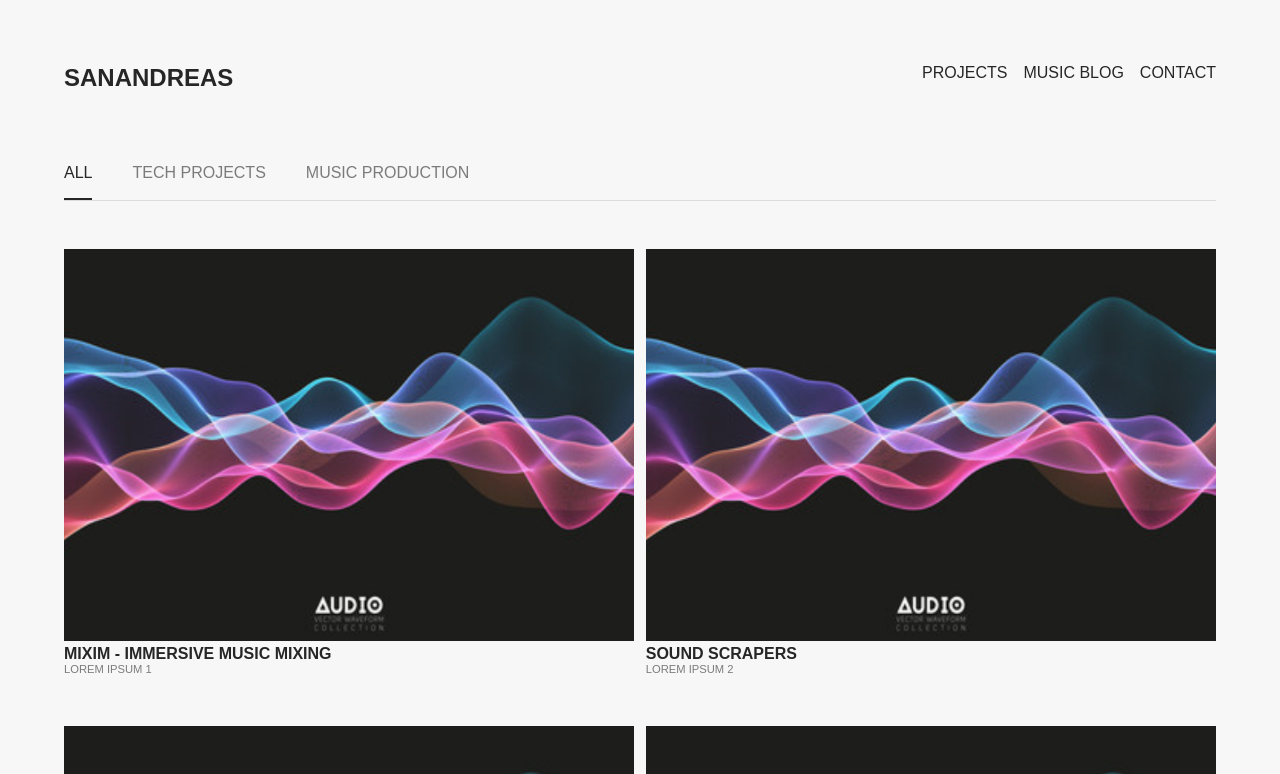
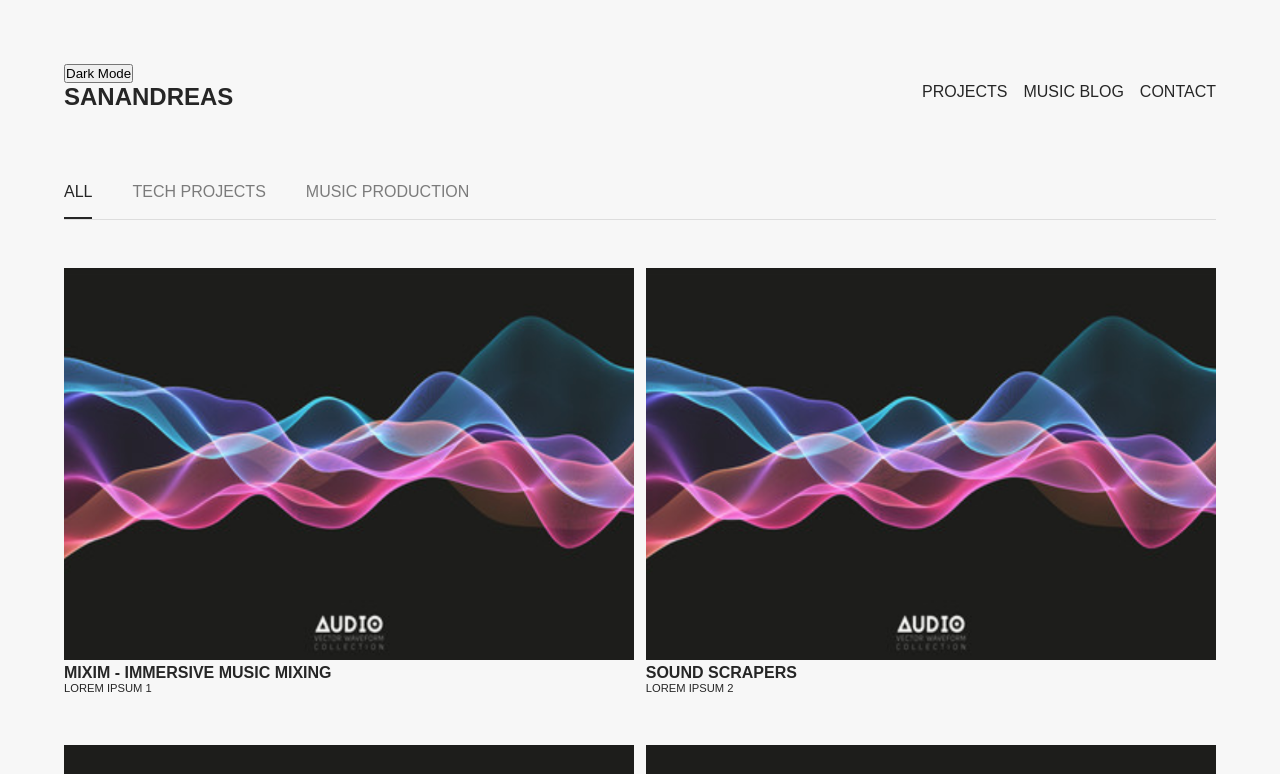
Before and after one commit to EmmAnders/sanandreas-audio-engineer, a React (Create React App) app: page /projects in a window 1280 px wide. Shown: the top 774 px of the page. Built offline with nearby package versions, Linux system fonts and the light colour scheme; a web font is replaced by a local one.

Commit message:
darkmode works

```diff
--- a/src/App.js
+++ b/src/App.js
@@ -1,6 +1,8 @@
 import { BrowserRouter, Route } from "react-router-dom";
+import { useState, useEffect } from "react";
 
 import "./App.scss";
+import "./scss/components/ThemeToggle.scss";
 
 import Navbar from "./components/navigation/Navbar";
 
@@ -9,9 +11,12 @@ import MusicBlog from "./pages/MusicBlog";
 import Projects from "./pages/Projects";
 import ProjectDetails from "./pages/ProjectDetails";
 
+import ThemeToggle from "./components/ThemeToggle";
+
 function App() {
   return (
     <div className="App">
+      <ThemeToggle />
       <BrowserRouter>
         <Navbar />
         <Route exact path="/" component={Home} />
--- a/src/App.scss
+++ b/src/App.scss
@@ -4,7 +4,6 @@
 .App {
   height: 100vh;
   margin: $page-margin;
-  color: $black-text;
 
   @include desktop-xl {
     margin: 10%;
--- /dev/null
+++ b/src/components/ThemeToggle.jsx
@@ -0,0 +1,31 @@
+import { useState, useEffect } from "react";
+
+const ThemeToggle = () => {
+  const [theme, setTheme] = useState(false);
+
+  const handleChange = () => {
+    setTheme(!theme);
+    if (theme) {
+      localStorage.setItem("Theme", "dark");
+      document.body.classList.add("dark-mode");
+    } else {
+      localStorage.setItem("Theme", "light");
+      document.body.classList.remove("dark-mode");
+    }
+  };
+
+  useEffect(() => {
+    const getTheme = localStorage.getItem("Theme");
+    if (getTheme === "dark") return document.body.classList.add("dark-mode");
+  });
+
+  return (
+    <div>
+      <button onClick={handleChange}>
+        {theme ? "Light Mode" : "Dark Mode"}
+      </button>{" "}
+    </div>
+  );
+};
+
+export default ThemeToggle;
--- a/src/index.scss
+++ b/src/index.scss
@@ -8,8 +8,6 @@
   box-sizing: border-box;
   text-decoration: none;
   list-style: none;
-  color: $black-text;
-
 }
 
 html {
@@ -18,11 +16,15 @@ html {
 
 body {
   background: $bg-color-light;
+  color: $black-text;
   font-family: $primary-font;
   font-weight: 200;
   font-style: normal;
   font-size: 80%;
 
+  a {
+    color: $black-text;
+  }
 
   @include desktop {
     font-size: 100%;
--- a/src/scss/components/Card.scss
+++ b/src/scss/components/Card.scss
@@ -8,12 +8,12 @@
   padding-bottom: 5rem;
 
   h2 {
-    color: $black-text;
+/*     color: $black-text; */
     font-size: $paragraph;
   }
 
   p {
-    color: $grey;
+/*     color: $grey; */
     font-size: $small;
   }
 
--- a/src/scss/components/Tabs.scss
+++ b/src/scss/components/Tabs.scss
@@ -26,9 +26,9 @@
   cursor: pointer;
 }
 
-.tabs__tab:hover {
+/* .tabs__tab:hover {
   color: $black-text;
-}
+} */
 
 .tabs__tab-active {
   color: $black-text;
--- /dev/null
+++ b/src/scss/components/ThemeToggle.scss
@@ -0,0 +1,26 @@
+@import "../Variables.scss";
+@import "../Mixins.scss";
+
+body.dark-mode {
+  background: $bg-color-dark;
+  color: $white-text;
+  a {
+    color: $white-text;
+  }
+
+  .tabs__tab {
+    color: #f7f7f774;
+  }
+
+  .tabs__tab-active {
+    color: $white-text;
+  }
+
+  .tabs__tab-active:after {
+    border-bottom: 2px solid $white-text;
+  }
+  /*
+  .tabs__tab:hover {
+    color: $white-text;
+  } */
+}
```
Also changed, not shown: 1 other file (tests, documents, lock files or other folders).
